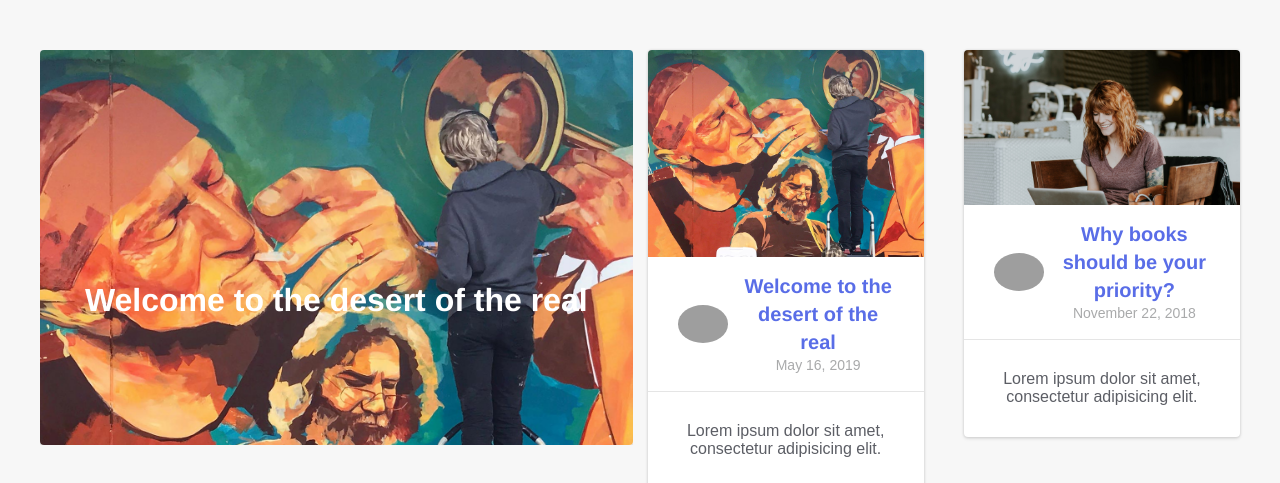
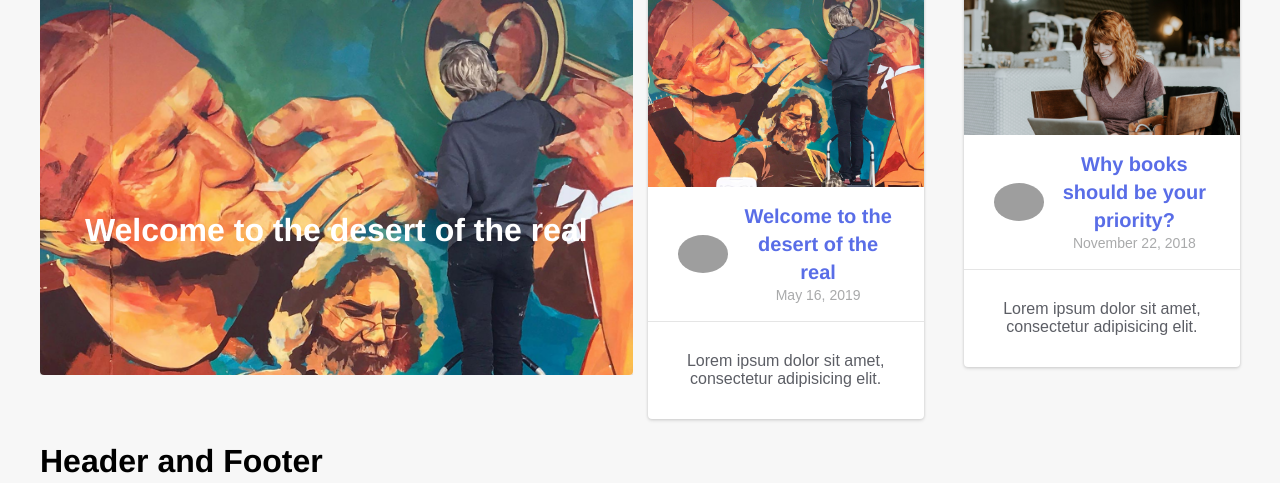
Before and after one commit to gbmanager/newsportal, a Jekyll site: the page built from index.html, in a window 1280 px wide. Shown: the part 701-1184 px from the top of the page. Built offline with Jekyll 4.4.1, drawn with Linux system fonts in a browser that asks for light colours; grey boxes are pictures that could not be loaded.

Commit message:
Update home.html

```diff
--- a/_layouts/home.html
+++ b/_layouts/home.html
@@ -16,7 +16,6 @@
 
 
 
-<div class="uk-section">
     <div class="uk-container">
 
         <div class="uk-child-width-1-2 uk-grid-small" uk-grid>
@@ -83,11 +82,11 @@
     </div>
 </div>
 </div>
-</div>
 
 
 
-<div class="uk-container uk-margin-large-top">
+
+<div class="uk-container uk-margin">
     <h2>Header and Footer</h2>
 
     <div class="uk-child-width-1-4@m uk-grid-small" uk-grid="">
```
